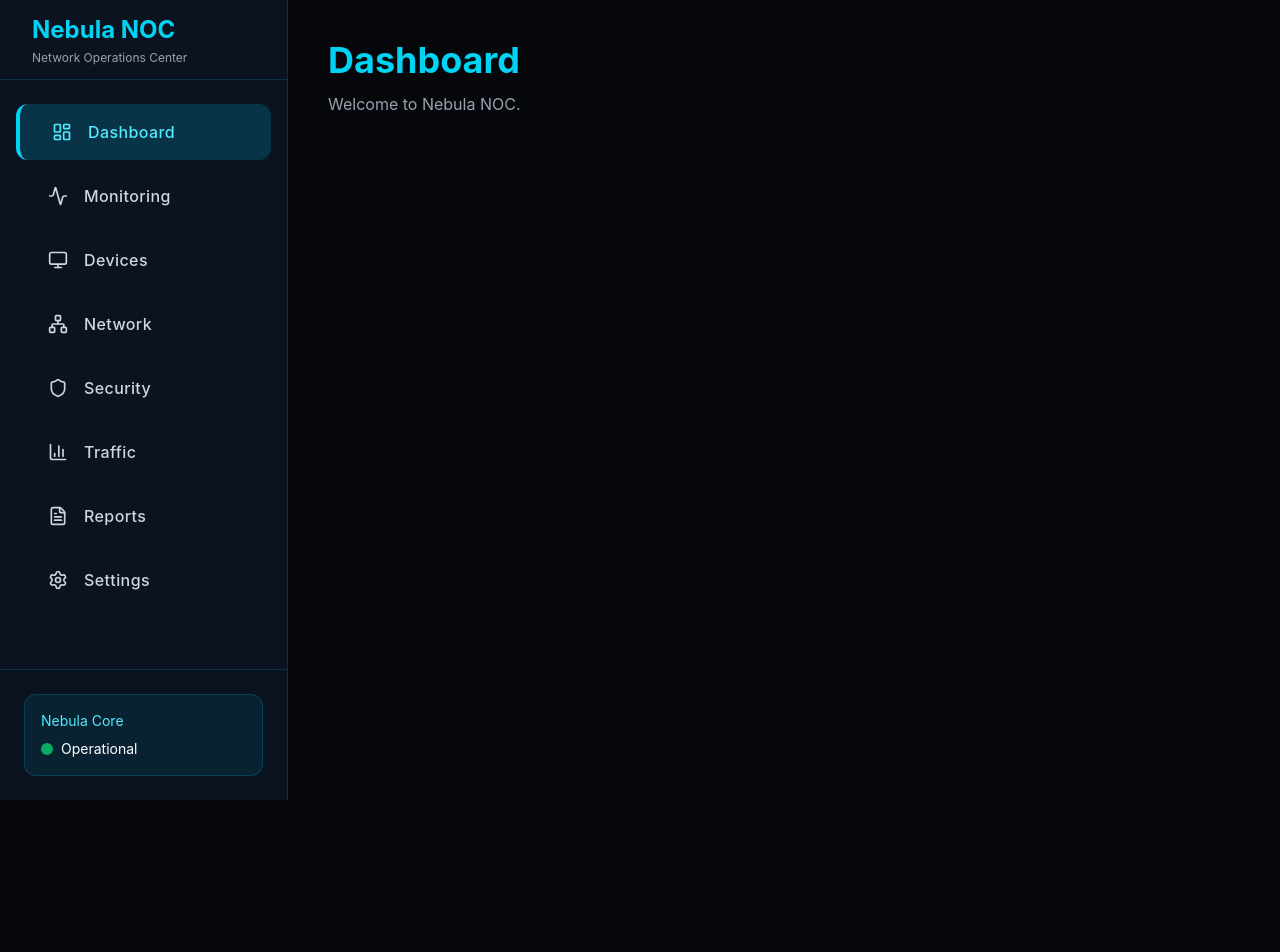
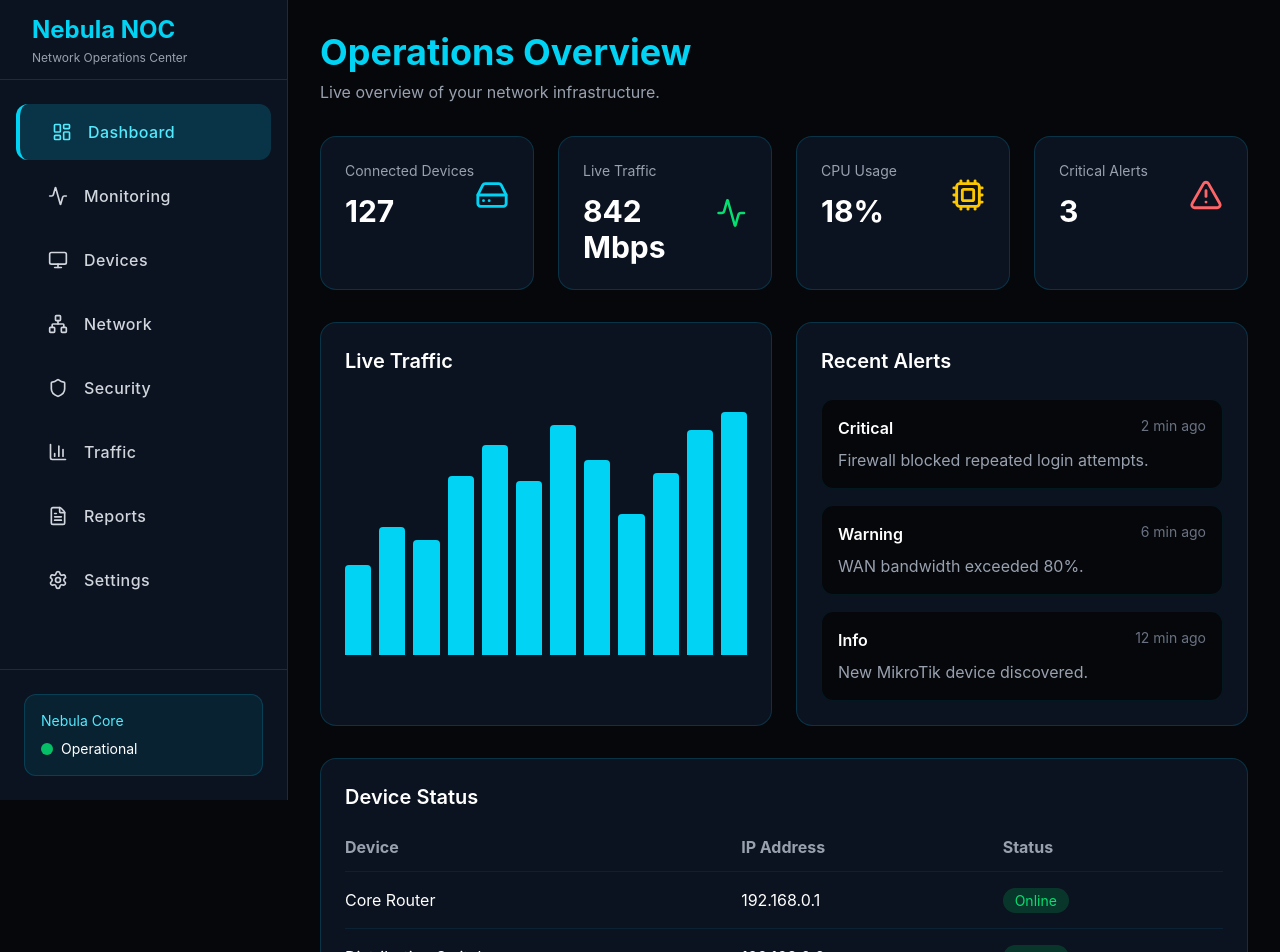
Before and after one commit to kmheon/nebula-noc, a React (Vite) app: page / in a window 1280 px wide. Shown: the top 952 px of the page. Before the commit the page ends 800 px from the top, so only its background shows below. Built offline with nearby package versions, Linux system fonts and the light colour scheme.

Commit message:
feat(dashboard): create operations overview dashboard

```diff
--- a/src/pages/Dashboard.jsx
+++ b/src/pages/Dashboard.jsx
@@ -1,13 +1,213 @@
+import {
+  Activity,
+  AlertTriangle,
+  Cpu,
+  HardDrive,
+} from "lucide-react";
+
+const stats = [
+  {
+    title: "Connected Devices",
+    value: "127",
+    icon: HardDrive,
+    color: "text-cyan-400",
+  },
+  {
+    title: "Live Traffic",
+    value: "842 Mbps",
+    icon: Activity,
+    color: "text-green-400",
+  },
+  {
+    title: "CPU Usage",
+    value: "18%",
+    icon: Cpu,
+    color: "text-yellow-400",
+  },
+  {
+    title: "Critical Alerts",
+    value: "3",
+    icon: AlertTriangle,
+    color: "text-red-400",
+  },
+];
+
+const alerts = [
+  {
+    level: "Critical",
+    message: "Firewall blocked repeated login attempts.",
+    time: "2 min ago",
+  },
+  {
+    level: "Warning",
+    message: "WAN bandwidth exceeded 80%.",
+    time: "6 min ago",
+  },
+  {
+    level: "Info",
+    message: "New MikroTik device discovered.",
+    time: "12 min ago",
+  },
+];
+
+const devices = [
+  {
+    name: "Core Router",
+    ip: "192.168.0.1",
+    status: "Online",
+  },
+  {
+    name: "Distribution Switch",
+    ip: "192.168.0.2",
+    status: "Online",
+  },
+  {
+    name: "Access Point",
+    ip: "192.168.0.31",
+    status: "Warning",
+  },
+  {
+    name: "Office NAS",
+    ip: "192.168.0.20",
+    status: "Offline",
+  },
+];
+
 export default function Dashboard() {
   return (
-    <div className="p-10">
-      <h1 className="text-4xl font-bold text-cyan-400">
-        Dashboard
-      </h1>
+    <div className="p-8 space-y-8">
 
-      <p className="text-gray-400 mt-3">
-        Welcome to Nebula NOC.
-      </p>
+      <div>
+        <h1 className="text-4xl font-bold text-cyan-400">
+          Operations Overview
+        </h1>
+
+        <p className="text-gray-400 mt-2">
+          Live overview of your network infrastructure.
+        </p>
+      </div>
+
+      <div className="grid gap-6 md:grid-cols-2 xl:grid-cols-4">
+        {stats.map((item) => {
+          const Icon = item.icon;
+
+          return (
+            <div
+              key={item.title}
+              className="rounded-2xl border border-cyan-500/20 bg-[#0B1220] p-6"
+            >
+              <div className="flex items-center justify-between">
+                <div>
+                  <p className="text-sm text-gray-400">
+                    {item.title}
+                  </p>
+
+                  <h2 className="mt-3 text-3xl font-bold">
+                    {item.value}
+                  </h2>
+                </div>
+
+                <Icon className={item.color} size={34} />
+              </div>
+            </div>
+          );
+        })}
+      </div>
+
+      <div className="grid gap-6 xl:grid-cols-2">
+
+        <div className="rounded-2xl border border-cyan-500/20 bg-[#0B1220] p-6">
+          <h2 className="text-xl font-semibold mb-6">
+            Live Traffic
+          </h2>
+
+          <div className="h-64 flex items-end justify-between gap-2">
+            {[35, 50, 45, 70, 82, 68, 90, 76, 55, 71, 88, 95].map((v, i) => (
+              <div
+                key={i}
+                className="flex-1 rounded-t bg-cyan-400 transition-all"
+                style={{
+                  height: `${v}%`,
+                }}
+              />
+            ))}
+          </div>
+        </div>
+
+        <div className="rounded-2xl border border-cyan-500/20 bg-[#0B1220] p-6">
+          <h2 className="text-xl font-semibold mb-6">
+            Recent Alerts
+          </h2>
+
+          <div className="space-y-4">
+            {alerts.map((alert) => (
+              <div
+                key={alert.message}
+                className="rounded-xl bg-[#05070B] border border-cyan-500/10 p-4"
+              >
+                <div className="flex justify-between">
+                  <span className="font-semibold">
+                    {alert.level}
+                  </span>
+
+                  <span className="text-sm text-gray-500">
+                    {alert.time}
+                  </span>
+                </div>
+
+                <p className="text-gray-400 mt-2">
+                  {alert.message}
+                </p>
+              </div>
+            ))}
+          </div>
+        </div>
+
+      </div>
+
+      <div className="rounded-2xl border border-cyan-500/20 bg-[#0B1220] p-6">
+        <h2 className="text-xl font-semibold mb-6">
+          Device Status
+        </h2>
+
+        <table className="w-full">
+          <thead className="text-left text-gray-400">
+            <tr>
+              <th className="pb-3">Device</th>
+              <th className="pb-3">IP Address</th>
+              <th className="pb-3">Status</th>
+            </tr>
+          </thead>
+
+          <tbody>
+            {devices.map((device) => (
+              <tr
+                key={device.ip}
+                className="border-t border-cyan-500/10"
+              >
+                <td className="py-4">{device.name}</td>
+
+                <td>{device.ip}</td>
+
+                <td>
+                  <span
+                    className={`rounded-full px-3 py-1 text-sm ${
+                      device.status === "Online"
+                        ? "bg-green-500/20 text-green-400"
+                        : device.status === "Warning"
+                        ? "bg-yellow-500/20 text-yellow-400"
+                        : "bg-red-500/20 text-red-400"
+                    }`}
+                  >
+                    {device.status}
+                  </span>
+                </td>
+              </tr>
+            ))}
+          </tbody>
+        </table>
+      </div>
+
     </div>
   );
 }
```
